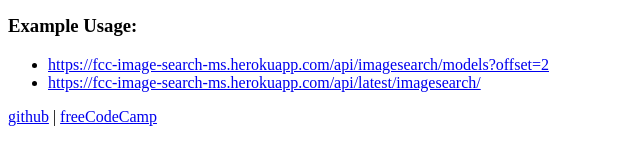
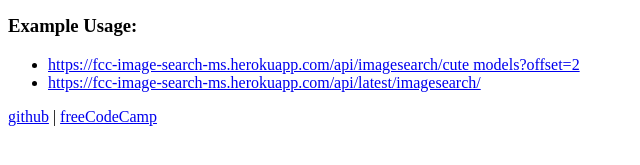
Before and after one commit to devanshdalal/fcc-image-search-ms, a website: page public/index.html in a window 1280 px wide. Shown: the part 165-330 px from the top of the page, 0-640 px from the left. Drawn offline with Linux system fonts and the light colour scheme.

Commit message:
updated index.js

```diff
--- a/public/index.html
+++ b/public/index.html
@@ -20,7 +20,7 @@
 
         <h3>Example Usage:</h3>
         <ul>
-          <li><a href="https://fcc-image-search-ms.herokuapp.com/api/imagesearch/models?offset=2">https://fcc-image-search-ms.herokuapp.com/api/imagesearch/models?offset=2</a></li>
+          <li><a href="https://fcc-image-search-ms.herokuapp.com/api/imagesearch/cute models?offset=2">https://fcc-image-search-ms.herokuapp.com/api/imagesearch/cute models?offset=2</a></li>
           <li><a href="https://fcc-image-search-ms.herokuapp.com/api/latest/imagesearch/">https://fcc-image-search-ms.herokuapp.com/api/latest/imagesearch/</a></li>
         </ul>
 
```
